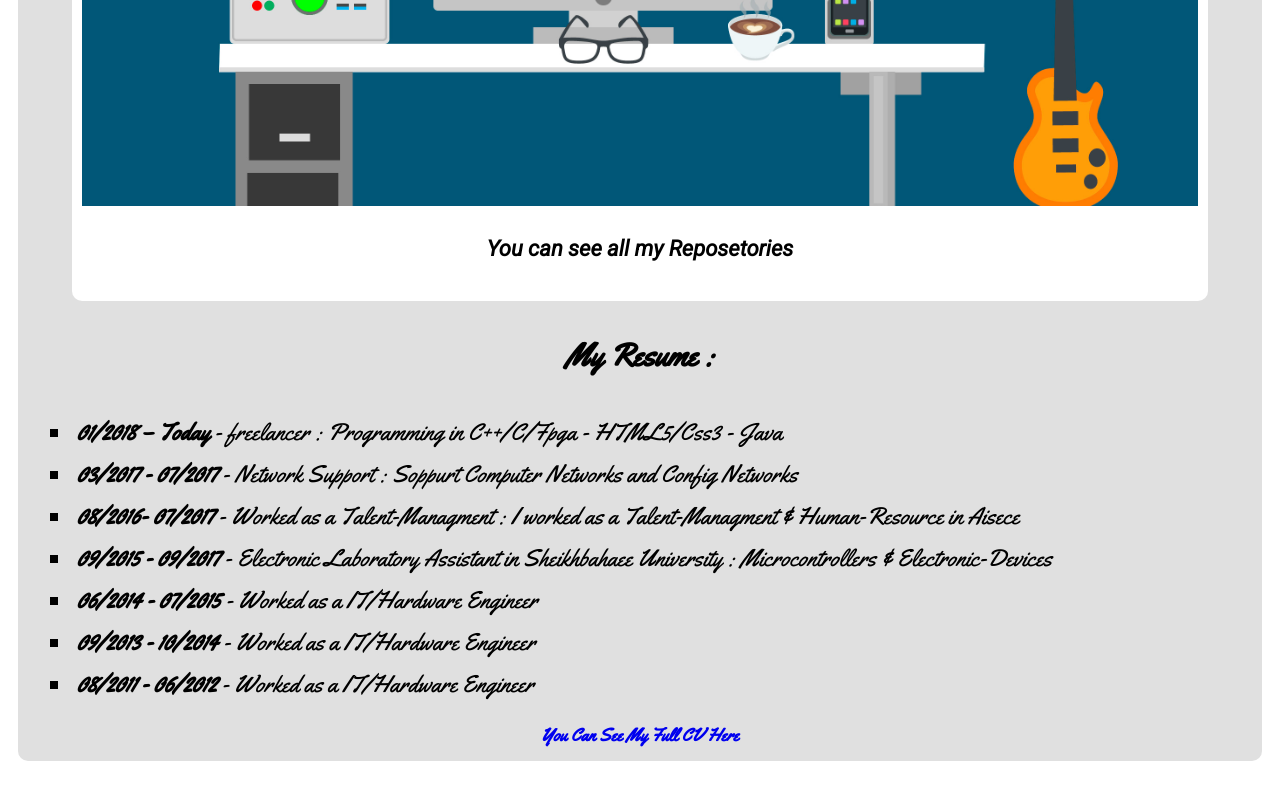
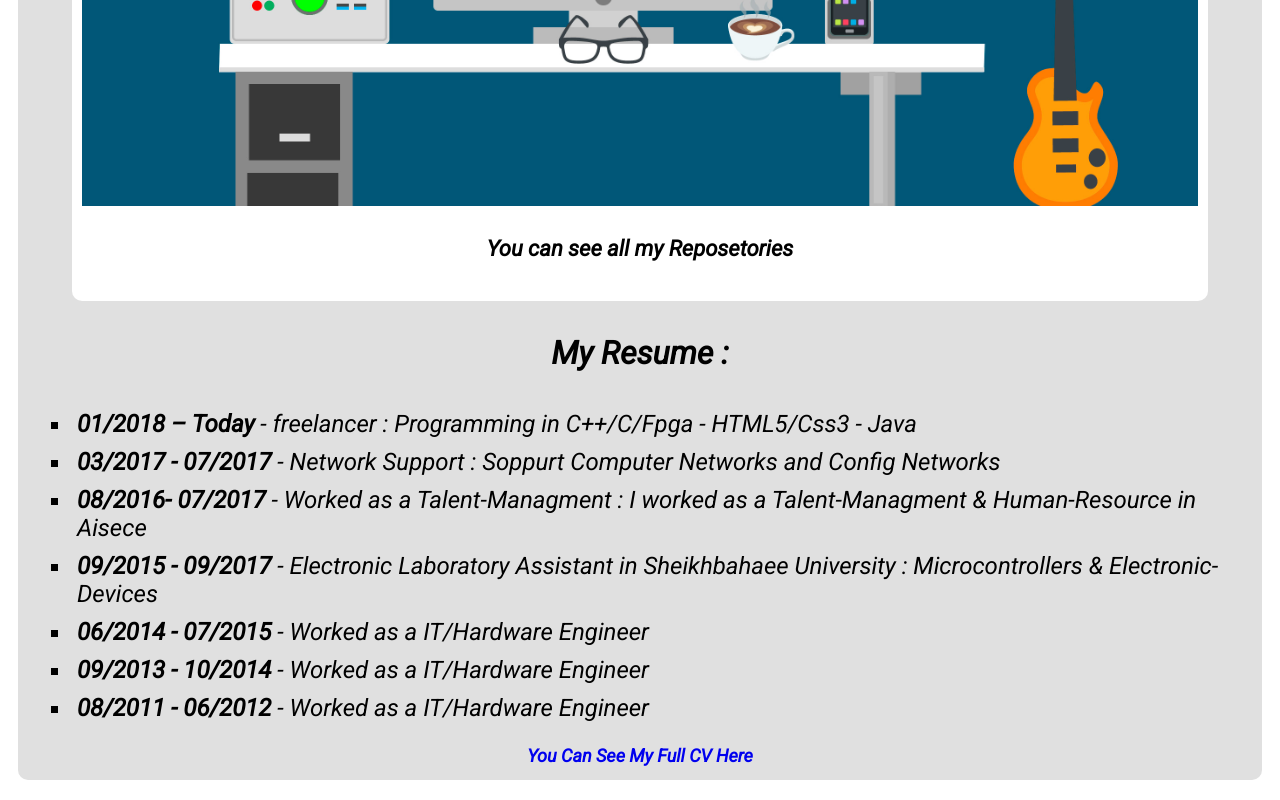
Before and after one commit to Azadehkooshesh/Resume-website, a plain HTML site: page index.html in a window 1280 px wide. Shown: the part 647-1447 px from the top of the page. Drawn offline with Linux system fonts and the light colour scheme.

Commit message:
Update style.css

```diff
--- a/style.css
+++ b/style.css
@@ -71,20 +71,20 @@ border-radius: 10px;
     font-size: 2rem;
     margin: 0;
     padding: 15px 16px;
-    font-family: 'Yellowtail', cursive;
+
 }
 
 li{
     list-style-type: square ;
     text-align: left;
     padding: 5px 5px;
-    font-family: 'Yellowtail', cursive;
+
     font-size: 24px;
 }
 #tribute-link{
     padding: 20px 10px;
     text-decoration: none;
-    font-family: 'Yellowtail', cursive;
+
     font-weight: bold;
 
 }
```
